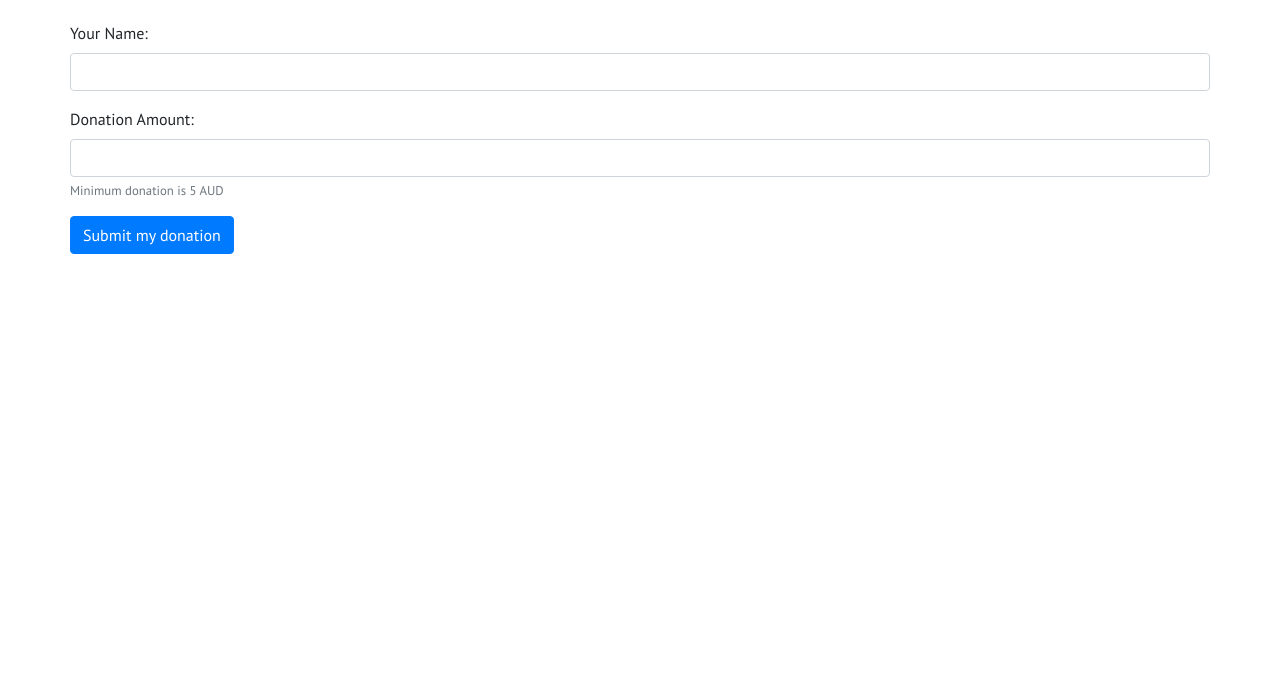
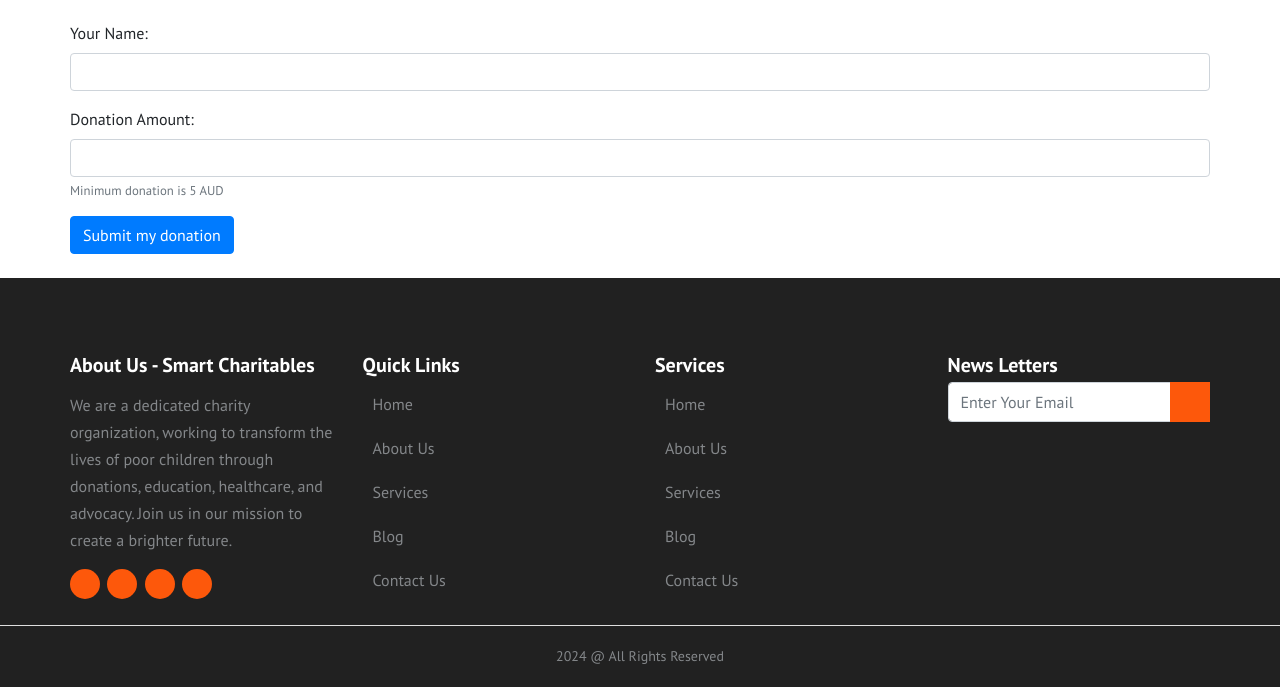
Before and after one commit to Hasindu19/PROG2002-A3, a website: page public/donation.html in a window 1280 px wide. Shown: the part 134-821 px from the top of the page. Before the commit the page ends 800 px from the top, so only its background shows below. Drawn offline with Linux system fonts and the light colour scheme.

Commit message:
add the footer to donation.html

```diff
--- a/public/donation.html
+++ b/public/donation.html
@@ -19,22 +19,28 @@
                     <div id="fundraiserDetails" class="mt-3 mb-4">
                         <h4>Donating to: <span id="fundraiserName"></span></h4>
                         <p id="fundraiserCaption"></p>
-                  <p><strong>Goal:</strong> $<span id="fundraiserGoal"></span></p>
-                  <p><strong>Current Funding:</strong> $<span id="fundraiserCurrentFunding"></span></p>
+                        <p><strong>Goal:</strong> $<span
+                                id="fundraiserGoal"></span></p>
+                        <p><strong>Current Funding:</strong> $<span
+                                id="fundraiserCurrentFunding"></span></p>
                     </div>
 
                     <!-- Donation Form -->
                     <form id="donationForm">
                         <div class="form-group">
                             <label for="giver">Your Name:</label>
-                    <input type="text" id="giver" class="form-control" required>
+                            <input type="text" id="giver" class="form-control"
+                                required>
                         </div>
                         <div class="form-group">
                             <label for="amount">Donation Amount:</label>
-                    <input type="number" id="amount" class="form-control" min="5" required>
-                    <small class="form-text text-muted">Minimum donation is 5 AUD</small>
+                            <input type="number" id="amount"
+                                class="form-control" min="5" required>
+                            <small class="form-text text-muted">Minimum donation
+                                is 5 AUD</small>
                         </div>
-                  <button type="submit" class="btn btn-primary">Submit my donation</button>
+                        <button type="submit" class="btn btn-primary">Submit my
+                            donation</button>
                     </form>
                 </div>
             </section>
@@ -42,6 +48,85 @@
 
         <br>
 
+        <!-- =====================>>>>>Footer Started>>>>>======================== -->
+        <footer>
+            <div class="container">
+                <div class="row">
+                    <div class="col-lg-3 col-md-3 col-sm-6 col-6">
+                        <div class="footer-content">
+                            <h2>About Us - Smart Charitables</h2>
+                            <p>We are a dedicated charity organization, working
+                                to transform the lives of poor children through
+                                donations, education, healthcare, and advocacy.
+                                Join us in our mission to create a brighter
+                                future.</p>
+                            <ul>
+                                <li><i class="fab fa-facebook-f"></i></li>
+                                <li><i class="fab fa-twitter"></i></li>
+                                <li><i class="fab fa-google"></i></li>
+                                <li><i class="fab fa-skype"></i></li>
+                            </ul>
+                        </div>
+                    </div>
+                    <div class="col-lg-3 col-md-3 col-sm-6 col-6">
+                        <div class="footer-content">
+                            <h2>Quick Links</h2>
+                            <ol>
+                                <li><a href="#"><i
+                                            class="fal fa-angle-double-right"></i>Home</a></li>
+                                <li><a href="#"><i
+                                            class="fal fa-angle-double-right"></i>About
+                                        Us</a></li>
+                                <li><a href="#"><i
+                                            class="fal fa-angle-double-right"></i>Services</a></li>
+                                <li><a href="#"><i
+                                            class="fal fa-angle-double-right"></i>Blog</a></li>
+                                <li><a href="#"><i
+                                            class="fal fa-angle-double-right"></i>Contact
+                                        Us</a></li>
+                            </ol>
+                        </div>
+                    </div>
+                    <div class="col-lg-3 col-md-3 col-sm-6 col-6">
+                        <div class="footer-content">
+                            <h2>Services</h2>
+                            <ol>
+                                <li><a href="#"><i
+                                            class="fal fa-angle-double-right"></i>Home</a></li>
+                                <li><a href="#"><i
+                                            class="fal fa-angle-double-right"></i>About
+                                        Us</a></li>
+                                <li><a href="#"><i
+                                            class="fal fa-angle-double-right"></i>Services</a></li>
+                                <li><a href="#"><i
+                                            class="fal fa-angle-double-right"></i>Blog</a></li>
+                                <li><a href="#"><i
+                                            class="fal fa-angle-double-right"></i>Contact
+                                        Us</a></li>
+                            </ol>
+                        </div>
+                    </div>
+                    <div class="col-lg-3 col-md-3 col-sm-6 col-6">
+                        <div class="footer-content">
+                            <h2>News Letters</h2>
+                            <div class="form-group">
+                                <input class="form-control" role name="email"
+                                    type="email" placeholder="Enter Your Email">
+                                <i class="fal fa-paper-plane"></i>
+                            </div>
+                        </div>
+                    </div>
+                </div>
+            </div>
+            <div class="copy-right">
+                <div class="container">
+                    <div class="copy-right-card">
+                        <p>2024 @ All Rights Reserved</p>
+                    </div>
+                </div>
+            </div>
+        </footer>
+
         <script src="assets/js/jquery-3.2.1.min.js"></script>
         <script src="assets/js/bootstrap.min.js"></script>
         <script src="assets/js/donation.js"></script>
```
Lines whose indentation alone changed are shown as unchanged.
